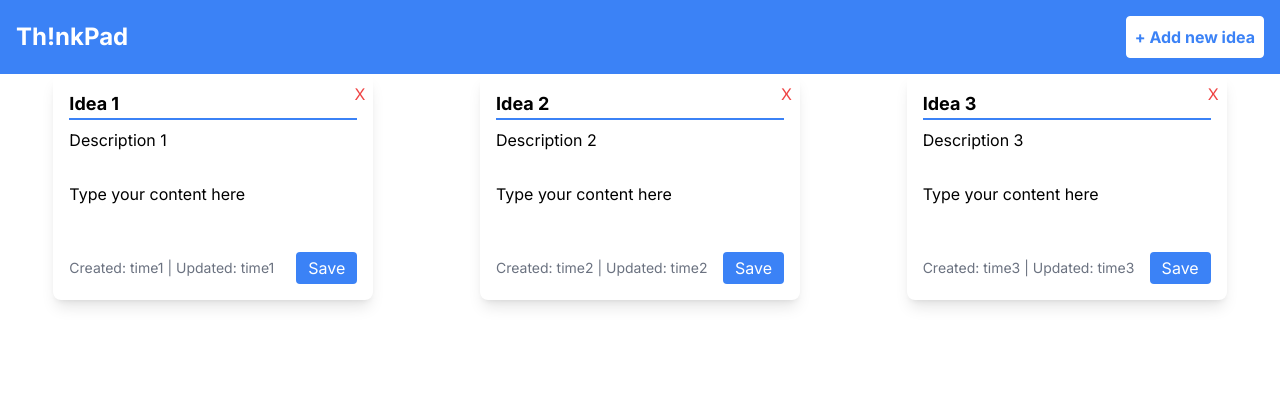
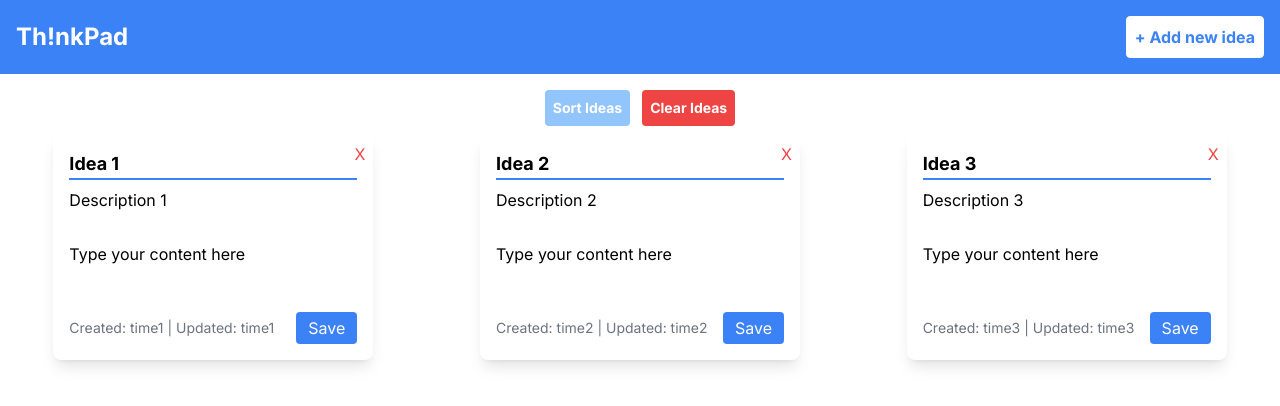
Before and after one commit to mutaremalcolm/technical-take-home_assesment, a Next.js app: page / in a window 1280 px wide. Shown: the top 406 px of the page. Built offline with nearby package versions, Linux system fonts and the light colour scheme.

Commit message:
sorting functionality

```diff
--- a/app/page.tsx
+++ b/app/page.tsx
@@ -1,7 +1,7 @@
 "use client"
 
 import IdeaCard from '@/components/IdeaCard';
-import React, { useState, useEffect } from 'react';
+import React, { useState, useEffect, useRef } from 'react';
 import Navigation from '@/components/Navbar';
 
 interface Idea {
@@ -13,14 +13,17 @@ interface Idea {
 }
 
 export default function Home() {
+  const defaultIdeas = [
+    { title: 'Idea 1', description: 'Description 1', createdTime: 'time1', updatedTime: 'time1', content:'Type your content here' },
+    { title: 'Idea 2', description: 'Description 2', createdTime: 'time2', updatedTime: 'time2', content:'Type your content here' },
+    { title: 'Idea 3', description: 'Description 3', createdTime: 'time3', updatedTime: 'time3', content:'Type your content here' },
+  ];
+
+
   const [ideas, setIdeas] = useState(()=> {
     // Load ideas from local storage or use default values
     const storedIdeas = localStorage.getItem('ideas');
-    return storedIdeas ? JSON.parse(storedIdeas) :[
-    { title: 'Idea 1', description: 'Description 1', createdTime: 'time1', updatedTime: 'time1', content:'Type your content here' },
-    { title: 'Idea 2', description: 'Description 2', createdTime: 'time2', updatedTime: 'time2', content:'Type your content here' },
-    { title: 'Idea 3', description: 'Description 3', createdTime: 'time3', updatedTime: 'time3', content:'Type your content here' },
-    ];
+    return storedIdeas ? JSON.parse(storedIdeas) : defaultIdeas;
 });
 
   const handleDelete = (index: number) => {
@@ -43,10 +46,27 @@ export default function Home() {
     setIdeas([...ideas, newCard]);
   };
 
+  setTimeout(() => {
+    if (titleInputRef.current) {
+      titleInputRef.current.focus();
+    }
+  }, 0);
+
+
   const handleSave = (updatedIdea: Idea, index: number) => {
     const newIdeas = [...ideas];
     newIdeas[index] = updatedIdea;
     setIdeas(newIdeas);
+  };
+
+  const handleSortByCreatedTime = () => {
+    const sortedIdeas = [...ideas].sort((a, b) => new Date(a.createdTime).getTime() - new Date(b.createdTime).getTime());
+    setIdeas(sortedIdeas);
+  };
+
+  const handleClearIdeas = () => {
+    // Clear all ideas
+    setIdeas([]);
   };
 
   useEffect(() => {
@@ -54,15 +74,42 @@ export default function Home() {
     localStorage.setItem('ideas', JSON.stringify(ideas));
   }, [ideas]);
 
+  const titleInputRef = useRef<HTMLInputElement>(null);
+
+  useEffect(() => {
+    // Focus on the title input when a new card is created
+    if (titleInputRef.current) {
+      titleInputRef.current.focus();
+    }
+  }, [ideas]); // Trigger the effect when ideas change
+
+
 
   return (
     <>
       <Navigation onAddNewCard={handleAddNewCard} />
+      <div className="flex flex-col items-center">
+        <div className="flex">
+          <button onClick={handleSortByCreatedTime}
+          className="bg-blue-300 text-white p-2 mb-2 rounded text-sm mt-4 font-bold
+         hover:bg-gray-400 focus:outline-none focus:shadow-outline justify-center">
+          Sort Ideas
+        </button>
+        <button
+          onClick={handleClearIdeas}
+          className="bg-red-500 text-white p-2 mb-2 rounded text-sm mt-4 ml-3 font-bold hover:bg-gray-600 focus:outline-none focus:shadow-outline justify-center"
+        >
+          Clear Ideas
+        </button>
+        </div>
+        </div>
       <div className="flex flex-wrap justify-around">
         {ideas.map((idea: Idea, index: number) => (
           <IdeaCard key={index} idea={idea} onDelete={() => handleDelete(index)} onSave={(updatedIdea: Idea) => handleSave(updatedIdea, index)} />
         ))}
       </div>
+      {/* hidden input for focusing */}
+      <input type="text" style={{ opacity: 0, position: 'absolute', zIndex: -1 }} ref={titleInputRef} />
     </>
   );
 }
```
Also changed, not shown: 1 other file (tests, documents, lock files or other folders).
